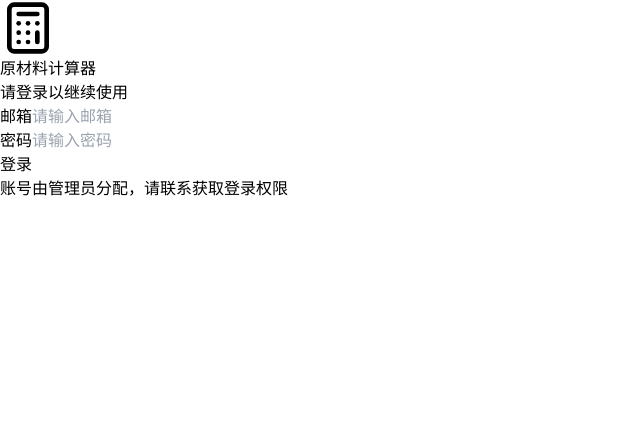
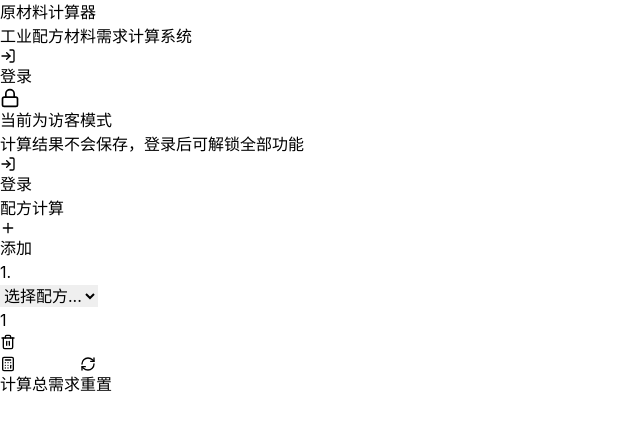
Before and after one commit to Baron-2333/jisuanyuancailiao, a React (Vite) app: page / in a window 1280 px wide. Shown: the top 430 px of the page, without its empty margins (0-640 px from the left). Built offline with nearby package versions, Linux system fonts and the light colour scheme; the HTML template or start-up script is replaced by a standard one.

Commit message:
feat: 访客模式 - 未登录用户仅可访问配方计算页面，不保存历史

```diff
--- a/src/App.tsx
+++ b/src/App.tsx
@@ -1,5 +1,5 @@
 import { useState, useEffect, useCallback } from 'react';
-import { Calculator, Package, BookOpen, History, Plus, Trash2, Edit2, Save, X, Download, RefreshCw, ChevronRight, Sun, Moon, Cog, LogOut, Loader2 } from 'lucide-react';
+import { Calculator, Package, BookOpen, History, Plus, Trash2, Edit2, Save, X, Download, RefreshCw, ChevronRight, Sun, Moon, Cog, LogOut, LogIn, Loader2, Lock } from 'lucide-react';
 import { cn } from './utils/utils';
 import { getMaterials, getRecipes, getHistory, saveMaterials, saveRecipes, addMaterial, addRecipe, deleteMaterial, deleteRecipe, updateMaterial, updateRecipe, clearHistory, deleteHistoryItem, generateId, getSavedCalculation, saveCalculation, removeIngredientFromRecipe, getProcessSteps, addProcessStep, updateProcessStep, deleteProcessStep } from './utils/storage';
 import { performCalculation, exportToCSV, downloadCSV, calculateRequirements, TargetConfig, calculateExpandedRequirements, ExpandedRequirement } from './utils/calculator';
@@ -8,6 +8,9 @@ import { loginWithEmail, logout, getCurrentUser } from './utils/auth';
 
 // Tab类型
 type TabType = 'calculator' | 'materials' | 'processes' | 'recipes' | 'history';
+
+// 登录用户可访问的Tab
+const authorizedTabs: TabType[] = ['materials', 'processes', 'recipes', 'history'];
 
 // 单个目标材料配置
 interface TargetMaterial {
@@ -49,6 +52,7 @@ export default function App() {
   const [loginPassword, setLoginPassword] = useState('');
   const [loginError, setLoginError] = useState('');
   const [loginLoading, setLoginLoading] = useState(false);
+  const [showLoginModal, setShowLoginModal] = useState(false); // 登录弹窗
 
   // 检查登录状态
   useEffect(() => {
@@ -129,30 +133,77 @@ export default function App() {
         </div>
       )}
 
-      {/* 未登录 - 登录页面 */}
+      {/* 未登录 - 仅显示配方计算页面 */}
       {isLoggedIn === false && (
-        <div className="min-h-screen flex items-center justify-center p-4">
-          <div className={cn("w-full max-w-md rounded-2xl p-8 backdrop-blur-xl", isDark ? "bg-slate-800/80 border border-slate-700/50" : "bg-white/80 border border-gray-200/50 shadow-xl")}>
-            <div className="text-center mb-8">
-              <Calculator className={cn("mx-auto mb-4", isDark ? "text-blue-400" : "text-blue-600")} size={56} />
+        <>
+          {/* Header */}
+          <header className={cn("shadow-sm border-b backdrop-blur-xl", isDark ? "bg-slate-900/70 border-slate-700/50" : "bg-white/70 border-gray-200/50")}>
+            <div className="max-w-6xl mx-auto px-4 py-4 flex items-center justify-between">
+              <div>
                 <h1 className={cn("text-2xl font-bold", isDark ? "text-white" : "text-gray-800")}>原材料计算器</h1>
-              <p className={cn("mt-2", isDark ? "text-slate-400" : "text-gray-500")}>请登录以继续使用</p>
+                <p className={cn("text-base mt-1", isDark ? "text-slate-400" : "text-gray-500")}>工业配方材料需求计算系统</p>
+              </div>
+              <button
+                onClick={() => {
+                  setActiveTab('calculator');
+                  setShowLoginModal(true);
+                }}
+                className={cn(
+                  "flex items-center gap-2 px-4 py-2 rounded-lg text-sm",
+                  isDark ? "bg-blue-600 hover:bg-blue-700 text-white" : "bg-blue-600 hover:bg-blue-700 text-white"
+                )}
+              >
+                <LogIn size={16} />
+                登录
+              </button>
+            </div>
+          </header>
+
+          {/* 配方计算页面（唯一可访问的页面） */}
+          <main className="max-w-6xl mx-auto px-4 py-6">
+            <CalculatorView
+              materials={materials}
+              recipes={recipes}
+              savedCalc={savedCalc}
+              onCalculated={refreshData}
+              onSave={handleSaveCalculation}
+              isDark={isDark}
+              isGuestMode={true}
+              onShowLogin={() => setShowLoginModal(true)}
+            />
+          </main>
+
+          {/* 登录弹窗 */}
+          {showLoginModal && (
+            <div className="fixed inset-0 bg-black/50 flex items-center justify-center z-50 p-4" onClick={() => setShowLoginModal(false)}>
+              <div
+                className={cn("w-full max-w-md rounded-2xl p-8 backdrop-blur-xl", isDark ? "bg-slate-800/95 border border-slate-700/50" : "bg-white/95 border border-gray-200/50 shadow-xl")}
+                onClick={e => e.stopPropagation()}
+              >
+                <div className="flex items-center justify-between mb-6">
+                  <h2 className={cn("text-xl font-bold", isDark ? "text-white" : "text-gray-800")}>登录</h2>
+                  <button
+                    onClick={() => setShowLoginModal(false)}
+                    className={cn("p-2 rounded-lg", isDark ? "text-slate-400 hover:bg-slate-700" : "text-gray-500 hover:bg-gray-100")}
+                  >
+                    <X size={20} />
+                  </button>
                 </div>
 
                 <form onSubmit={handleLogin} className="space-y-5">
                   <div>
                     <label className={cn("block text-sm font-medium mb-2", isDark ? "text-slate-300" : "text-gray-700")}>
-                  邮箱
+                      用户名/邮箱
                     </label>
                     <input
-                  type="email"
+                      type="text"
                       required
                       value={loginEmail}
                       onChange={e => setLoginEmail(e.target.value)}
                       className={cn("w-full px-4 py-3 rounded-lg text-base",
                         isDark ? "bg-slate-700/80 text-white border-slate-600 placeholder-slate-400" : "border border-gray-300"
                       )}
-                  placeholder="请输入邮箱"
+                      placeholder="请输入用户名或邮箱"
                       disabled={loginLoading}
                     />
                   </div>
@@ -195,10 +246,12 @@ export default function App() {
                 </form>
 
                 <p className={cn("text-center text-sm mt-6", isDark ? "text-slate-500" : "text-gray-400")}>
-              账号由管理员分配，请联系获取登录权限
+                  登录后可访问全部功能
                 </p>
               </div>
             </div>
+          )}
+        </>
       )}
 
       {/* 已登录 - 主界面 */}
@@ -299,13 +352,15 @@ export default function App() {
 }
 
 // ============ 配方计算视图 ============
-function CalculatorView({ materials, recipes, savedCalc, onCalculated, onSave, isDark }: {
+function CalculatorView({ materials, recipes, savedCalc, onCalculated, onSave, isDark, isGuestMode = false, onShowLogin }: {
   materials: Material[];
   recipes: Recipe[];
   savedCalc: SavedCalculation | null;
   onCalculated: () => void;
   onSave: (targets: TargetMaterial[], results: MaterialRequirement[]) => void;
   isDark: boolean;
+  isGuestMode?: boolean;
+  onShowLogin?: () => void;
 }) {
   const [targets, setTargets] = useState<TargetMaterial[]>(
     savedCalc?.targets?.length ? savedCalc.targets : [{ id: '1', recipeId: '', quantity: 1 }]
@@ -393,8 +448,11 @@ function CalculatorView({ materials, recipes, savedCalc, onCalculated, onSave, i
       setResults(result.results);
       setExpandedResults(result.expandedResults || []);
       setShowResults(true);
+      // 访客模式不保存历史记录
+      if (!isGuestMode) {
         onCalculated();
         onSave(targets, result.results);
+      }
     }
   };
 
@@ -419,7 +477,10 @@ function CalculatorView({ materials, recipes, savedCalc, onCalculated, onSave, i
     setExpandedResults([]);
     setShowResults(false);
     setPreviewResults(new Map());
+    // 访客模式不保存重置状态
+    if (!isGuestMode) {
       onSave([], []);
+    }
   };
 
   const handleExport = () => {
@@ -438,6 +499,29 @@ function CalculatorView({ materials, recipes, savedCalc, onCalculated, onSave, i
 
   return (
     <div className="space-y-5">
+      {/* 访客模式提示 */}
+      {isGuestMode && (
+        <div className={cn("rounded-xl p-4 flex items-center justify-between", isDark ? "bg-amber-900/30 border border-amber-700/50" : "bg-amber-50 border border-amber-200")}>
+          <div className="flex items-center gap-3">
+            <Lock className={isDark ? "text-amber-400" : "text-amber-600"} size={20} />
+            <div>
+              <p className={cn("font-medium", isDark ? "text-amber-300" : "text-amber-800")}>当前为访客模式</p>
+              <p className={cn("text-sm", isDark ? "text-amber-400/70" : "text-amber-600")}>计算结果不会保存，登录后可解锁全部功能</p>
+            </div>
+          </div>
+          <button
+            onClick={onShowLogin}
+            className={cn(
+              "flex items-center gap-2 px-4 py-2 rounded-lg text-sm font-medium",
+              isDark ? "bg-amber-600 hover:bg-amber-700 text-white" : "bg-amber-600 hover:bg-amber-700 text-white"
+            )}
+          >
+            <LogIn size={16} />
+            登录
+          </button>
+        </div>
+      )}
+
       {/* 多目标材料输入 */}
       <div className={cardClass}>
         <div className="flex items-center justify-between mb-4">
```
Lines whose indentation alone changed are shown as unchanged.
